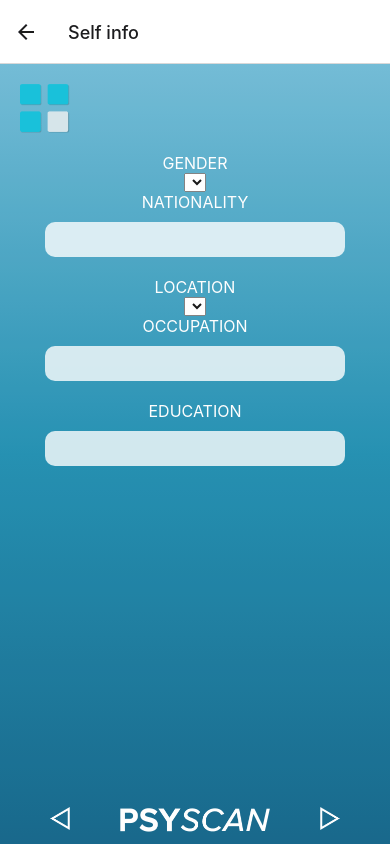
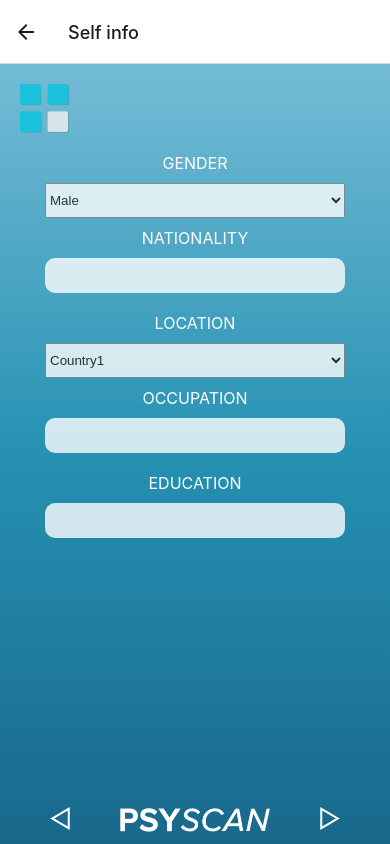
Before and after one commit to glockstory/psyscan, a React Native app: screen /PreliminaryInfo in a window 390 px wide. Built offline with nearby package versions, Linux system fonts and the light colour scheme.

Commit message:
commit-self-info-screen
Add picker

```diff
--- a/components/Preliminary/PreliminaryInfo.js
+++ b/components/Preliminary/PreliminaryInfo.js
@@ -1,17 +1,74 @@
-import React from "react";
+import React, { useState } from "react";
 import { Picker } from "@react-native-picker/picker";
-import { Text } from "react-native";
+import { Text, View } from "react-native";
 import LinearArea from "../Other/LinearArea";
 import TextInputWrapper from "../Other/TextInputWrapper";
 import { registrationStyles } from "../../styles/registration";
+import { styles } from "../../styles/style";
 function PreliminaryInfo() {
+  const [selectedSex, setSelectedSex] = useState();
+  const [selectedCountry, setSelectedCountry] = useState();
   return (
     <LinearArea>
-      <Text style={registrationStyles.title}>GENDER</Text>
-      <Picker></Picker>
+      <Text style={[registrationStyles.title, { marginBottom: 10 }]}>
+        GENDER
+      </Text>
+      <View
+        style={{
+          minWidth: 150,
+          width: 300,
+          height: 35,
+          flex: 1,
+          justifyContent: "center",
+          alignItems: "center",
+          alignSelf: "center",
+          borderRadius: 10,
+          backgroundColor: "white",
+          opacity: 0.8,
+          marginBottom: 10,
+        }}
+      >
+        <Picker
+          selectedValue={selectedSex}
+          style={{ width: 300, height: 35, minWidth: 150 }}
+          onValueChange={(itemValue, itemPosition) => setSelectedSex(itemValue)}
+        >
+          <Picker.Item label="Male" value="Male" />
+          <Picker.Item label="Female" value="Female" />
+          <Picker.Item label="Other" value="Other" />
+        </Picker>
+      </View>
       <TextInputWrapper name="NATIONALITY"></TextInputWrapper>
-      <Text style={registrationStyles.title}>LOCATION</Text>
-      <Picker></Picker>
+      <Text style={[registrationStyles.title, { marginBottom: 10 }]}>
+        LOCATION
+      </Text>
+      <View
+        style={{
+          minWidth: 150,
+          width: 300,
+          height: 35,
+          flex: 1,
+          justifyContent: "center",
+          alignItems: "center",
+          alignSelf: "center",
+          borderRadius: 10,
+          backgroundColor: "white",
+          opacity: 0.8,
+          marginBottom: 10,
+        }}
+      >
+        <Picker
+          selectedValue={selectedCountry}
+          style={{ width: 300, height: 35, minWidth: 150 }}
+          onValueChange={(itemValue, itemPosition) =>
+            setSelectedCountry(itemValue)
+          }
+        >
+          <Picker.Item label="Country1" value="Country1" />
+          <Picker.Item label="Country2" value="Country2" />
+          <Picker.Item label="Country3" value="Country3" />
+        </Picker>
+      </View>
       <TextInputWrapper name="OCCUPATION"></TextInputWrapper>
       <TextInputWrapper name="EDUCATION"></TextInputWrapper>
     </LinearArea>
--- a/styles/style.js
+++ b/styles/style.js
@@ -31,7 +31,6 @@ export const styles = StyleSheet.create({
   },
 
   input: {
-    borderWidth: 1,
     backgroundColor: "white",
     minWidth: 150,
     width: 300,
```
